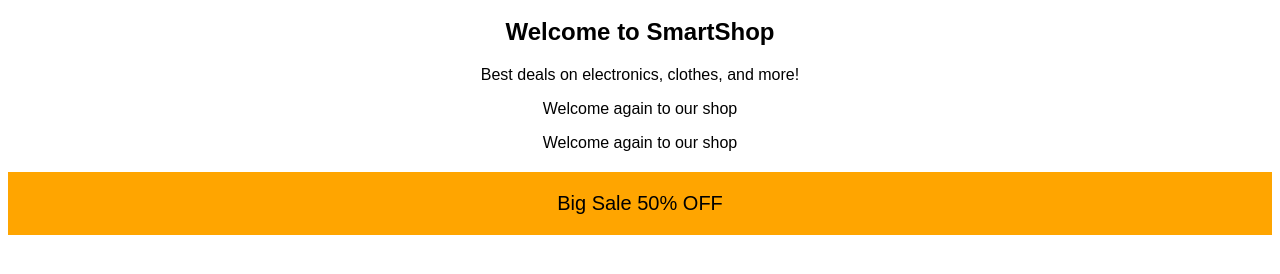
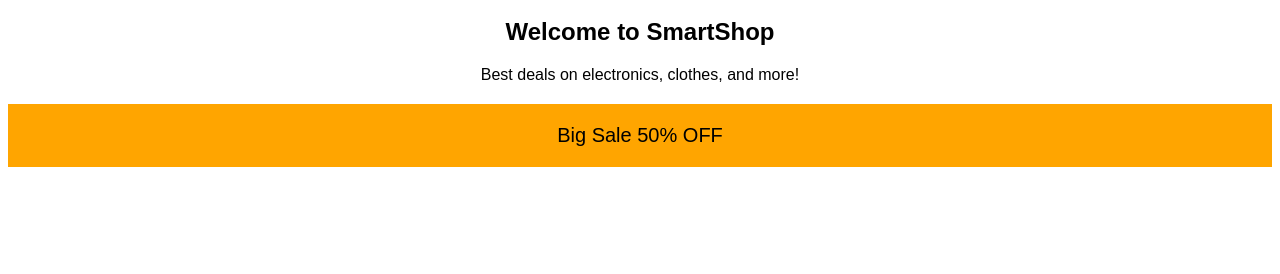
Before and after one commit to Manuha656/ecart, a plain HTML site: page 11-12-25/index.html in a window 1280 px wide. Shown: the part 100-374 px from the top of the page. Drawn offline with Linux system fonts and the light colour scheme.

Commit message:
Update index.html demo pull

```diff
--- a/11-12-25/index.html
+++ b/11-12-25/index.html
@@ -15,8 +15,6 @@
 
 <h2>Welcome to SmartShop</h2>
 <p>Best deals on electronics, clothes, and more!</p>
-<p>Welcome again to our shop</p>
-<p>Welcome again to our shop</p>
 
 <div class="banner">Big Sale 50% OFF</div>
 
```
